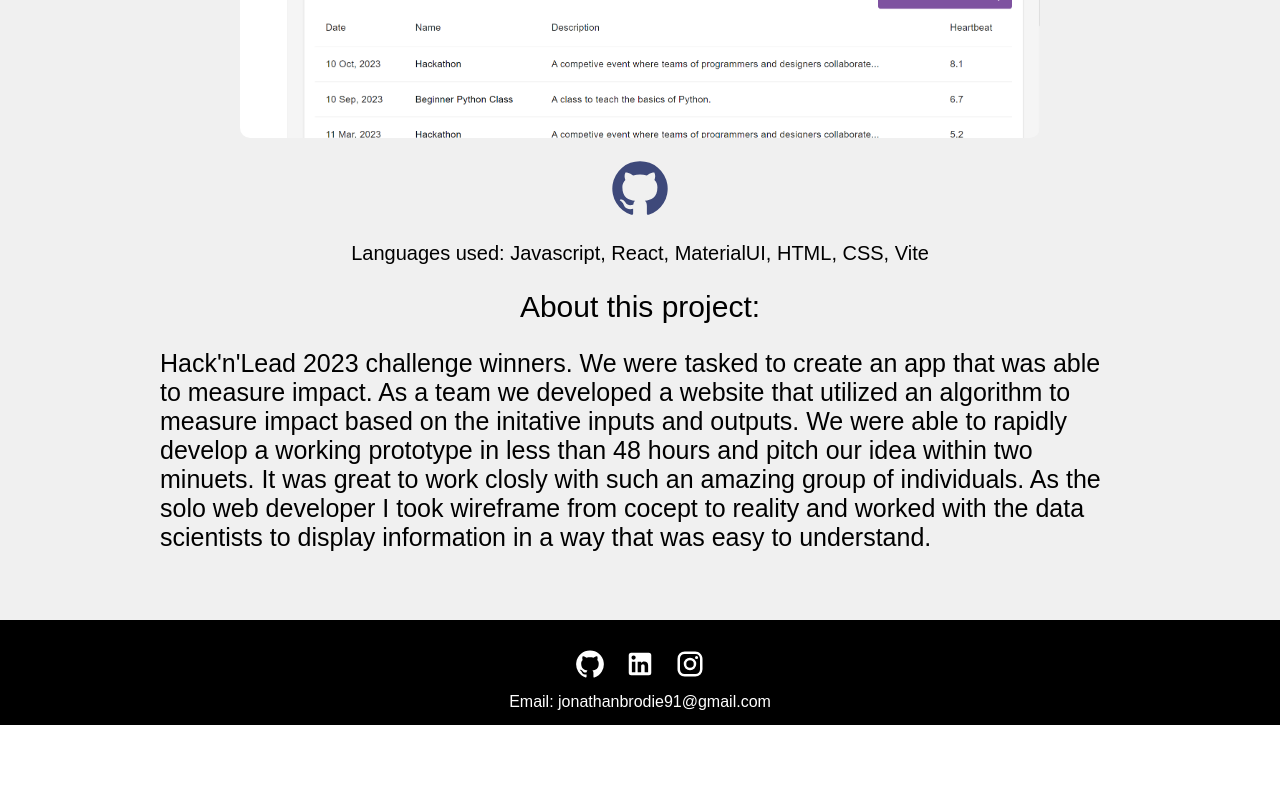
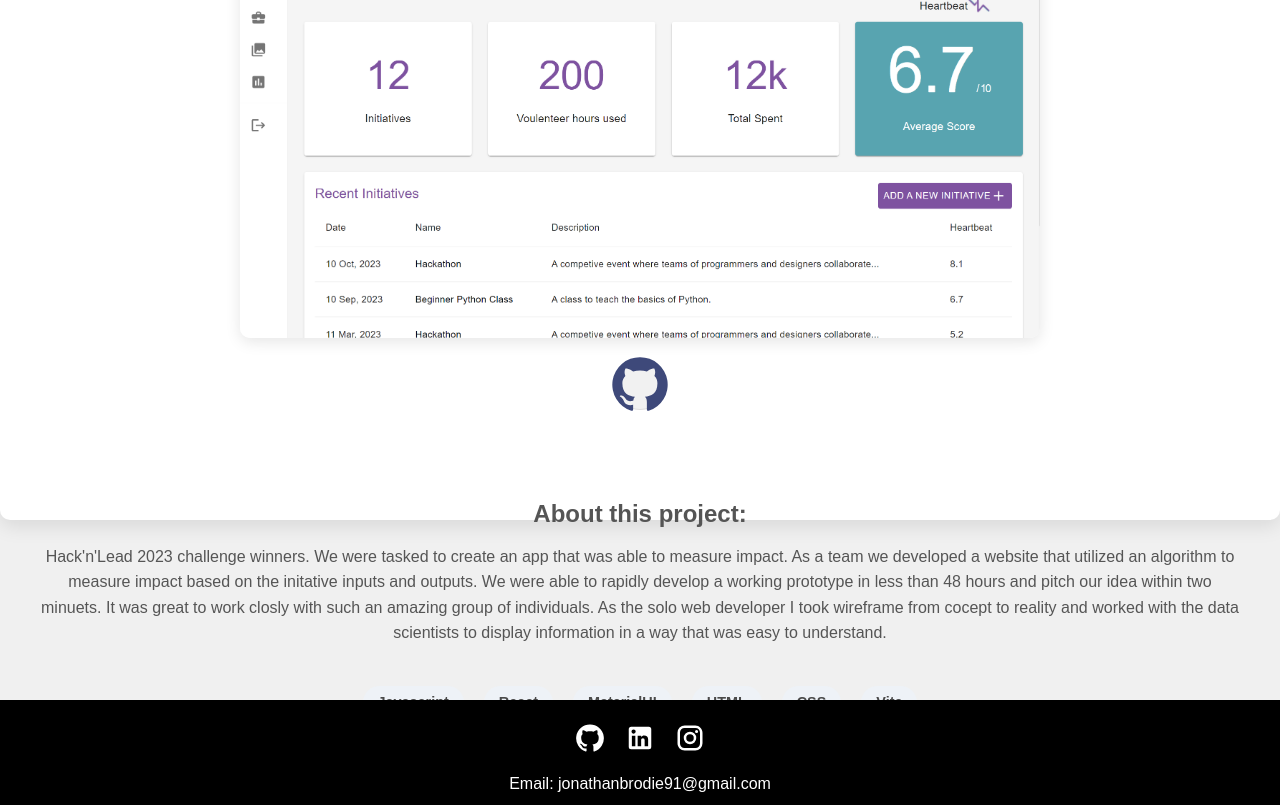
Before and after one commit to jwoff1991/Portfolio-Website, a React (Create React App) app: page /project/1 in a window 1280 px wide. Shown: the part 460-1265 px from the top of the page. Before the commit the page ends 1185 px from the top, so only its background shows below. Built offline with nearby package versions, Linux system fonts and the light colour scheme.

Commit message:
adjust styles

```diff
--- a/src/components/ProjectDisplay.js
+++ b/src/components/ProjectDisplay.js
@@ -3,7 +3,7 @@ import { ProjectList } from "../projectData/ProjectList";
 import GitHubIcon from "@mui/icons-material/GitHub";
 import { Tooltip } from "@mui/material";
 import LanguageIcon from '@mui/icons-material/Language';
-import "../styles/projectItem.css";
+import "../styles/ProjectDisplay.css";
 
 function ProjectDisplay() {
   const { id } = useParams();
@@ -16,35 +16,44 @@ function ProjectDisplay() {
 
   return (
 <div className="project">
+  {/* Left Column */}
+  <div className="project-left">
     <h1>{project.name}</h1>
-      <img className='project-image' src={project.image} alt={project.alt} />
-
+    <img className="project-image" src={project.image} alt={project.alt} />
     <div className="project-display-links">
-        <Link
-          to={project.gitHub}
-          name="Check out my sourcode for this project!"
-          target="_blank"
-        >
+      <Link to={project.gitHub} target="_blank">
         <Tooltip title="Project Repo">
           <GitHubIcon />
         </Tooltip>
       </Link>
       {project.link && (
         <Tooltip title="Project Link">
-            <a href={project.link} aria-label="Check out the live site!" target="_blank" rel="noopener noreferrer">
+          <a
+            href={project.link}
+            target="_blank"
+            rel="noopener noreferrer"
+          >
             <LanguageIcon />
           </a>
         </Tooltip>
       )}
     </div>
+  </div>
+
+  {/* Right Column */}
+  <div className="project-right">
+    <div className="project-display-details-container">
+      <h2>About this project:</h2>
+      <div>{project.details}</div>
+    </div>
     <div className="project-display-skills">
-        Languages used: {project.skills}
-      </div>
-      <div className="project-display-details-container">
-        About this project:
-        <div className="project-display-details">{project.details}</div>
+      {project.skills.split(",").map((skill) => (
+        <div className="project-skill" key={skill.trim()}>{skill.trim()}</div>
+      ))}
     </div>
   </div>
+</div>
+
   );
 }
 
--- a/src/styles/ProjectDisplay.css
+++ b/src/styles/ProjectDisplay.css
@@ -1,38 +1,153 @@
-/* .project {
-    width: 100%;
-    height: calc(100vh - 100px);
+/* General Styling */
+body {
+  margin: 0;
+  font-family: 'Arial', sans-serif;
+  background: #f9fafc;
+  color: #333;
+  line-height: 1.6;
+}
+
+.project {
+  margin: 100px auto;
+  max-width: 1200px;
+  display: grid;
+  grid-template-columns: 1fr 1fr;
+  gap: 60px; /* Space between columns */
+  padding: 40px;
+  background-color: #ffffff;
+  border-radius: 10px;
+  box-shadow: 0 6px 20px rgba(0, 0, 0, 0.1);
+}
+
+/* Left Column */
+.project-left {
   display: flex;
-    justify-content: center;
+  flex-direction: column;
+  gap: 20px;
   align-items: center;
-    flex-direction: column;
 }
 
 .project h1 {
-    color: #3e497a;
-    font-size: 35px;
-  }
-  .project img {
-    width: 700px;
-    border-radius: 10px;
+  font-size: 2.5rem;
+  font-weight: bold;
+  color: #2c3e50;
+  text-align: center;
 }
 
-  .project p {
-    font-size: 40px;
-    color: #3e497a;
+.project-image {
+  width: 100%;
+  max-height: 500px;
+  border-radius: 10px;
+  object-fit: cover;
+  box-shadow: 0 4px 15px rgba(0, 0, 0, 0.1);
 }
 
-  .project svg {
-    font-size: 60px;
-    color: #3e497a;
-  } */
+.project-display-links {
+  display: flex;
+  gap: 15px;
+  justify-content: center;
+}
 
+.project-display-links a {
+  display: flex;
+  align-items: center;
+  justify-content: center;
+  width: 50px;
+  height: 50px;
+  border-radius: 50%;
+  background: #f1f1f1;
+  border: 1px solid #ddd;
+  color: #333;
+  transition: transform 0.2s, background-color 0.2s;
+}
 
-  .project{
-    margin-top: 150px;
+.project-display-links a:hover {
+  transform: scale(1.1);
+  background-color: #e9ecef;
+}
+
+/* Right Column */
+.project-right {
+  display: flex;
+  flex-direction: column;
+  gap: 20px;
+  padding-top: 5px; /* Reduced padding to 5px */
+}
+
+.project-display-details-container {
+  font-size: 1rem; /* Reduced text size for details */
+  line-height: 1.6;
+  color: #555;
+  text-align: left; /* Left-aligned text */
+}
+
+.project-display-details-container > *:first-child {
+  margin-bottom: 10px; /* Space between "About this project" and details text */
+}
+
+.project-display-skills {
+  margin-top: 15px;
+  display: flex;
+  flex-wrap: wrap;
+  gap: 10px;
+  justify-content: center; /* Center skills in their div */
+}
+
+.project-skill {
+  display: inline-block;
+  background: #eef2f7;
+  border-radius: 20px;
+  padding: 5px 15px;
+  margin: 5px;
+  font-size: 0.9rem;
+  font-weight: 600;
+  color: #4a4a4a;
+  text-transform: capitalize;
+}
+
+/* Responsive Adjustments */
+@media only screen and (max-width: 1300px) {
+  .project {
+      grid-template-columns: 1fr; /* Switch to single column at 1300px */
+  }
+
+  .project-left,
+  .project-right {
+      align-items: center;
+  }
+
+  .project-display-details-container {
+      text-align: center;
+  }
+}
+
+@media only screen and (max-width: 1000px) {
+  .project {
+      grid-template-columns: 1fr;
+  }
+
+  .project-left,
+  .project-right {
+      align-items: center;
+  }
+
+  .project-display-details-container {
+      text-align: center;
+  }
 }
 
 @media only screen and (max-width: 600px) {
-    .project-image {
-      width: 100vw;
+  .project {
+      margin: 50px auto;
+      padding: 20px;
+  }
+
+  .project h1 {
+      font-size: 2rem;
+  }
+
+  .project-display-details-container {
+      font-size: 0.9rem; /* Adjust for smaller screens */
+      text-align: left; /* Ensure left alignment on all screen sizes */
   }
 }
--- a/src/styles/Projects.css
+++ b/src/styles/Projects.css
@@ -61,7 +61,7 @@
   }
 
   .project h1 {
-    margin-top: 50px;
+    margin-top: 0px;
     color: #3e497a;
     font-size: 35px;
   }
--- a/src/styles/projectItem.css
+++ b/src/styles/projectItem.css
@@ -1,46 +1,130 @@
-.project {
-    margin-top: 200px
+/* General Styling */
+body {
+    margin: 0;
+    font-family: 'Arial', sans-serif;
+    background: #f9fafc;
+    color: #333;
+    line-height: 1.6;
 }
 
-.project > img {
-    max-height: 450px !important;
+.project {
+    margin: 100px auto;
+    max-width: 1200px;
+    display: grid;
+    grid-template-columns: 1fr 1fr;
+    gap: 40px;
+    padding: 40px;
+    background-color: #ffffff;
+    border-radius: 10px;
+    box-shadow: 0 6px 20px rgba(0, 0, 0, 0.1);
+}
+
+/* Left Column */
+.project-left {
+    display: flex;
+    flex-direction: column;
+    gap: 20px;
+    align-items: center;
+}
+
+.project h1 {
+    font-size: 2.5rem;
+    font-weight: bold;
+    color: #2c3e50;
+    text-align: center;
+}
+
+.project-image {
+    width: 100%;
+    max-height: 500px;
+    border-radius: 10px;
+    object-fit: cover;
+    box-shadow: 0 4px 15px rgba(0, 0, 0, 0.1);
 }
 
 .project-display-links {
-    padding: 20px
+    display: flex;
+    gap: 15px;
+    justify-content: center;
+}
+
+.project-display-links a {
+    display: flex;
+    align-items: center;
+    justify-content: center;
+    width: 50px;
+    height: 50px;
+    border-radius: 50%;
+    background: #f1f1f1;
+    border: 1px solid #ddd;
+    color: #333;
+    transition: transform 0.2s, background-color 0.2s;
+}
+
+.project-display-links a:hover {
+    transform: scale(1.1);
+    background-color: #e9ecef;
+}
+
+/* Right Column */
+.project-right {
+    display: flex;
+    flex-direction: column;
+    gap: 20px;
+}
+
+.project-display-details-container {
+    font-size: 1.1rem;
+    line-height: 1.8;
+    color: #555;
 }
 
 .project-display-skills {
-    font-size: 20px;
-    padding-bottom: 25px;
+    margin-top: 15px;
+    display: flex;
+    flex-wrap: wrap;
+    gap: 10px;
 }
 
-.project-display-details-container {
-    display: flex;
-    flex-direction: column;
-    align-items: center;
-    font-size: 30px;
-    margin-bottom: 250px;
-}
-.project-display-details {
-    font-size: 25px;
-    text-align: left;
-    width: 75%;
-    padding-top: 25px;
+.project-skill {
+    display: inline-block;
+    background: #eef2f7;
+    border-radius: 20px;
+    padding: 5px 15px;
+    margin: 5px;
+    font-size: 0.9rem;
+    font-weight: 600;
+    color: #4a4a4a;
+    text-transform: capitalize;
 }
 
-  @media only screen and (max-width: 600px) {
+/* Responsive Adjustments */
+@media only screen and (max-width: 1000px) {
     .project {
-        margin-top: 280px !important;
-        margin-bottom: 100px;
+        grid-template-columns: 1fr;
     }
 
-    .project-image {
-        width: 90vw !important;
+    .project-left,
+    .project-right {
+        align-items: center;
     }
 
-    .project-display-skills {
-        margin-left: 7px;
-        margin-right: 7px;
+    .project-display-details-container {
+        text-align: center;
     }
-  }
+}
+
+@media only screen and (max-width: 600px) {
+    .project {
+        margin: 50px auto;
+        padding: 20px;
+    }
+
+    .project h1 {
+        font-size: 2rem;
+    }
+
+    .project-display-details-container {
+        font-size: 1rem;
+    }
+}
```
Lines whose indentation alone changed are shown as unchanged.
